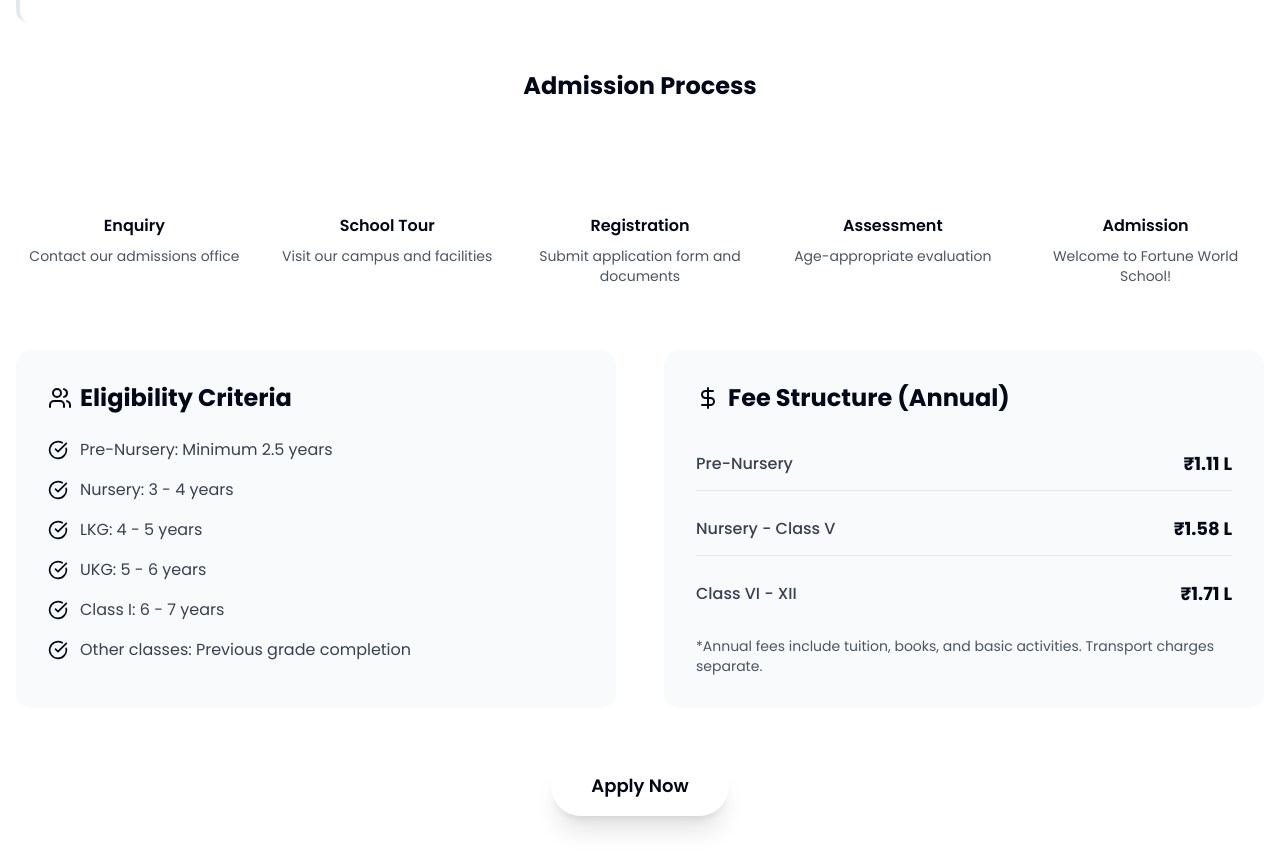
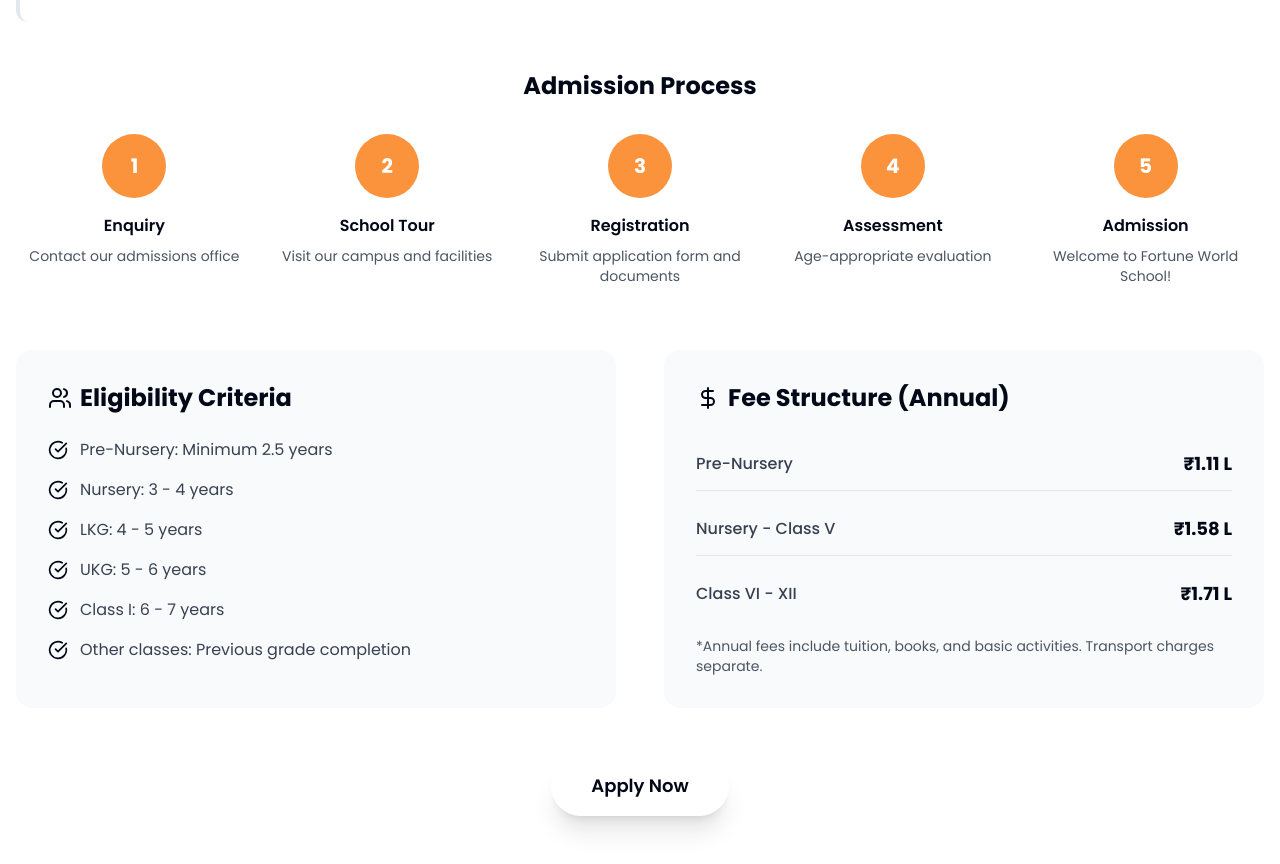
Before and after one commit to atharvmishra2056/test1024, a React (Vite) app: page / in a window 1280 px wide. Shown: the part 3500-4364 px from the top of the page. Built offline with nearby package versions, Linux system fonts and the light colour scheme.

Commit message:
Visual edit in Lovable
Edited UI in Lovable

```diff
--- a/src/components/AdmissionsSection.tsx
+++ b/src/components/AdmissionsSection.tsx
@@ -58,7 +58,7 @@ const AdmissionsSection = () => {
           <h3 className="text-2xl font-bold text-school-blue mb-8 text-center">Admission Process</h3>
           <div className="grid md:grid-cols-5 gap-4">
             {admissionSteps.map((item, index) => <div key={index} className="text-center relative">
-                <div className="bg-school-blue text-white w-16 h-16 rounded-full flex items-center justify-center text-xl font-bold mx-auto mb-4">
+                <div className="bg-school-blue text-white w-16 h-16 rounded-full flex items-center justify-center text-xl font-bold mx-auto mb-4 bg-orange-400">
                   {item.step}
                 </div>
                 <h4 className="font-semibold text-school-blue mb-2">{item.title}</h4>
```
